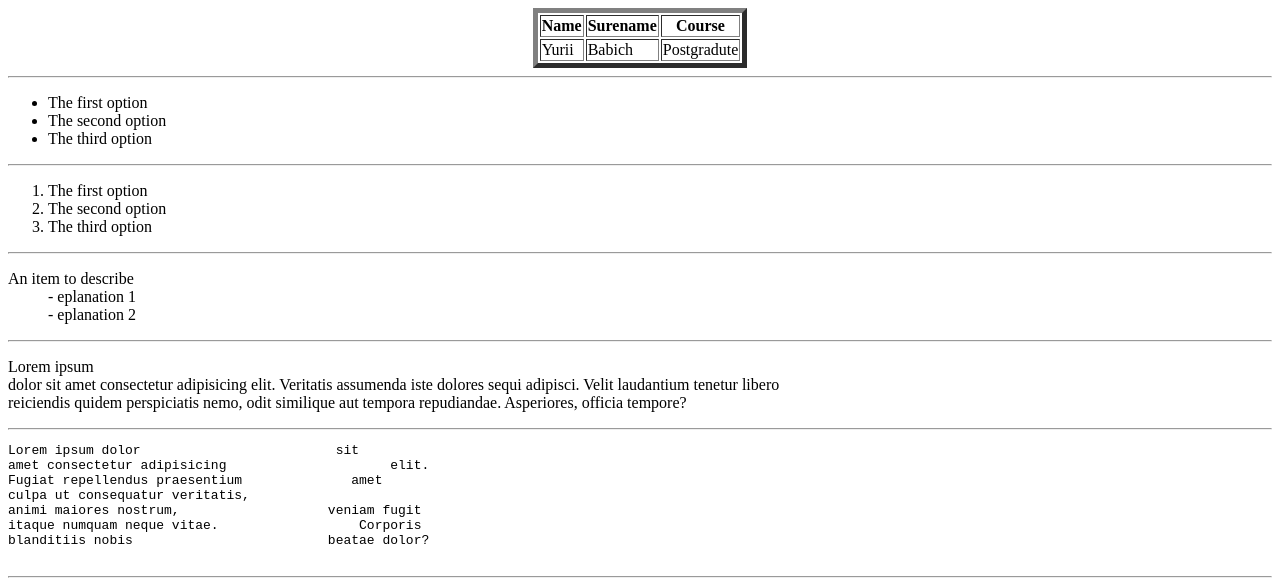
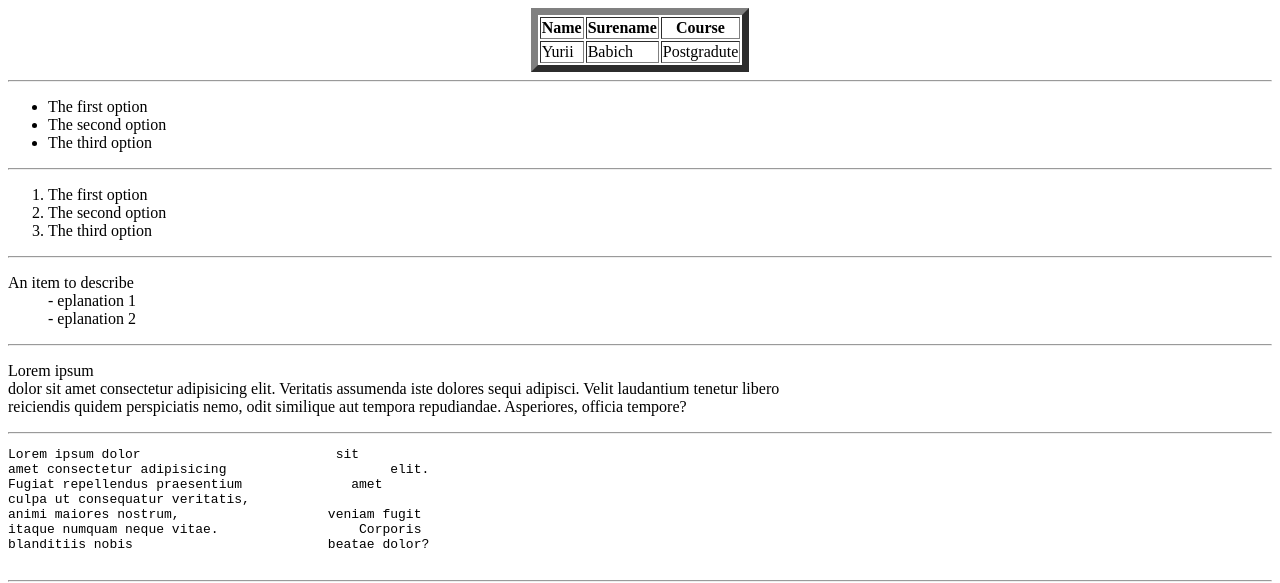
Before and after one commit to JosephLakering/Repo, a plain HTML site: page index.html in a window 1280 px wide. Shown: the top 583 px of the page. Drawn offline with Linux system fonts and the light colour scheme.

Commit message:
Update index.html

```diff
--- a/index.html
+++ b/index.html
@@ -3,7 +3,7 @@
 <title>Web Tech Class</title>
 </head>
 <body>
-  <table border="5" align="center">
+  <table border="7" align="center">
     <tr>
       <th>Name</th>
       <th>Surename</th>
```
